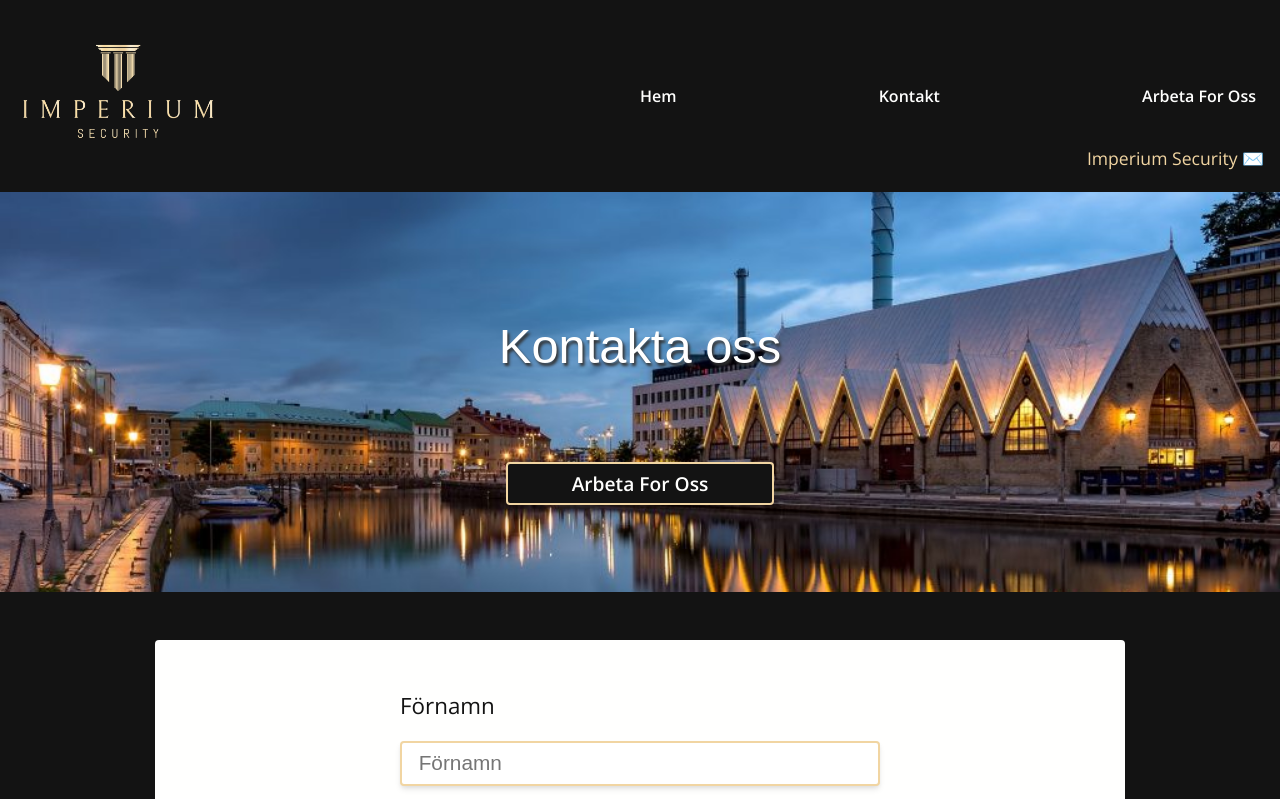
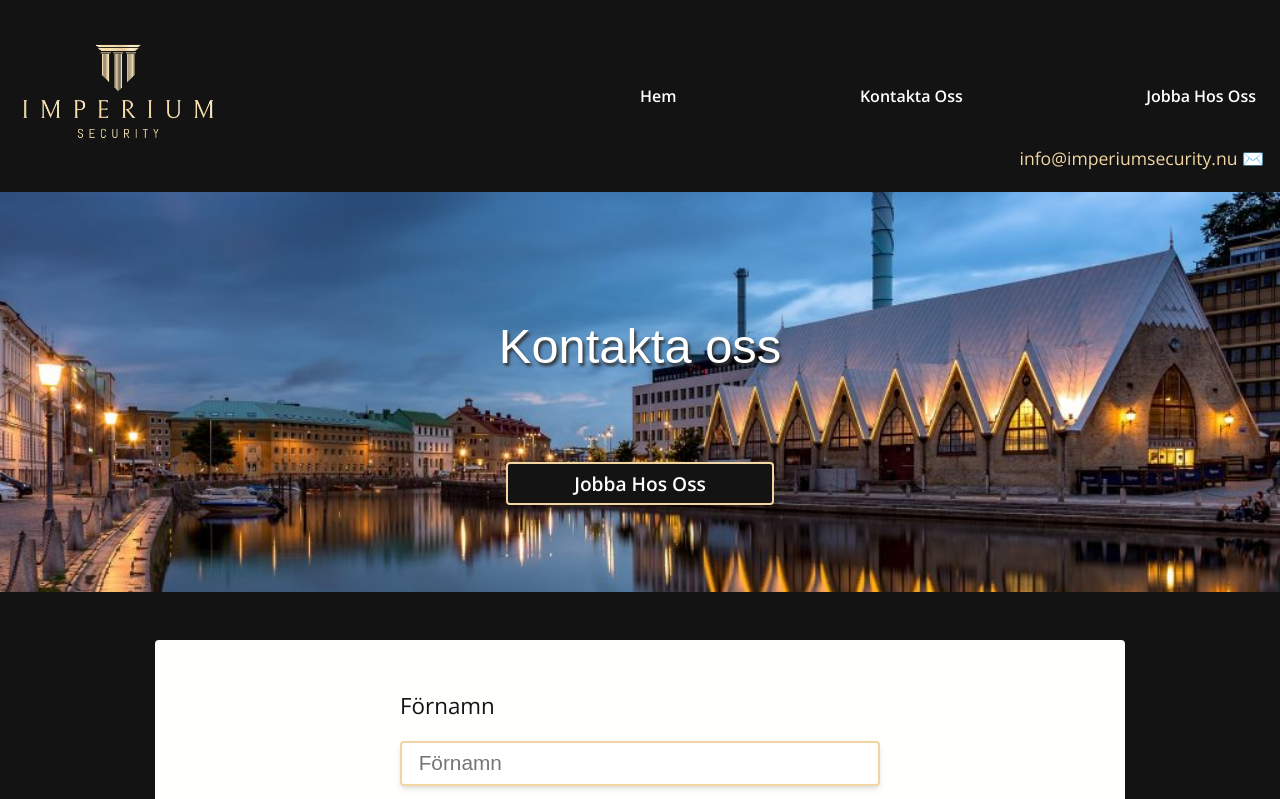
Before and after one commit to masiuciszek/imperiumsecurity, a Gatsby site: page /kontakt in a window 1280 px wide. Shown: the top 799 px of the page. Built offline with nearby package versions, Linux system fonts and the light colour scheme; Gatsby itself is replaced by a stand-in of ours; a web font is replaced by a local one.

Commit message:
small fixes

```diff
--- a/gatsby-config.js
+++ b/gatsby-config.js
@@ -14,12 +14,12 @@ module.exports = {
         path: "/",
       },
       {
-        name: "kontakt",
+        name: "kontakta oss",
         path: "/kontakt",
       },
       {
-        name: "arbeta for oss",
-        path: "/arbeta-for-oss",
+        name: "jobba hos oss",
+        path: "/jobba-hos-oss",
       },
     ],
     homeCapture: {
--- a/src/components/layout/Nav.tsx
+++ b/src/components/layout/Nav.tsx
@@ -115,8 +115,8 @@ const Nav: React.FC<NavProps> = ({ className = "main-navigation" }) => {
       />
 
       <ContactInfo href={`mailto: ${pageRoutes.siteMetadata.contact}`}>
-        <span className="large"> {pageRoutes.siteMetadata.title} ✉️</span>
-        <span className="small">{pageRoutes.siteMetadata.title} ✉️ </span>
+        <span className="large"> {pageRoutes.siteMetadata.contact} ✉️ </span>
+        <span className="small">{pageRoutes.siteMetadata.contact} ✉️ </span>
       </ContactInfo>
     </nav>
   );
--- a/src/pages/kontakt.tsx
+++ b/src/pages/kontakt.tsx
@@ -25,7 +25,7 @@ const WorkWithUsPage: React.FC<PageProps<WorkWithUsPageProps>> = ({ data }) => {
           className="kontakta-oss-title"
           title="Kontakta oss"
           isCta
-          ctaPath="arbeta-for-oss"
+          ctaPath="jobba-hos-oss"
         />
       </Hero>
       <Page>
```
Also changed, not shown: poseidon.jpg (added), src/images/poseidon.jpg (added), src/pages/jobba-hos-oss.tsx (renamed from src/pages/arbeta-for-oss.tsx).
